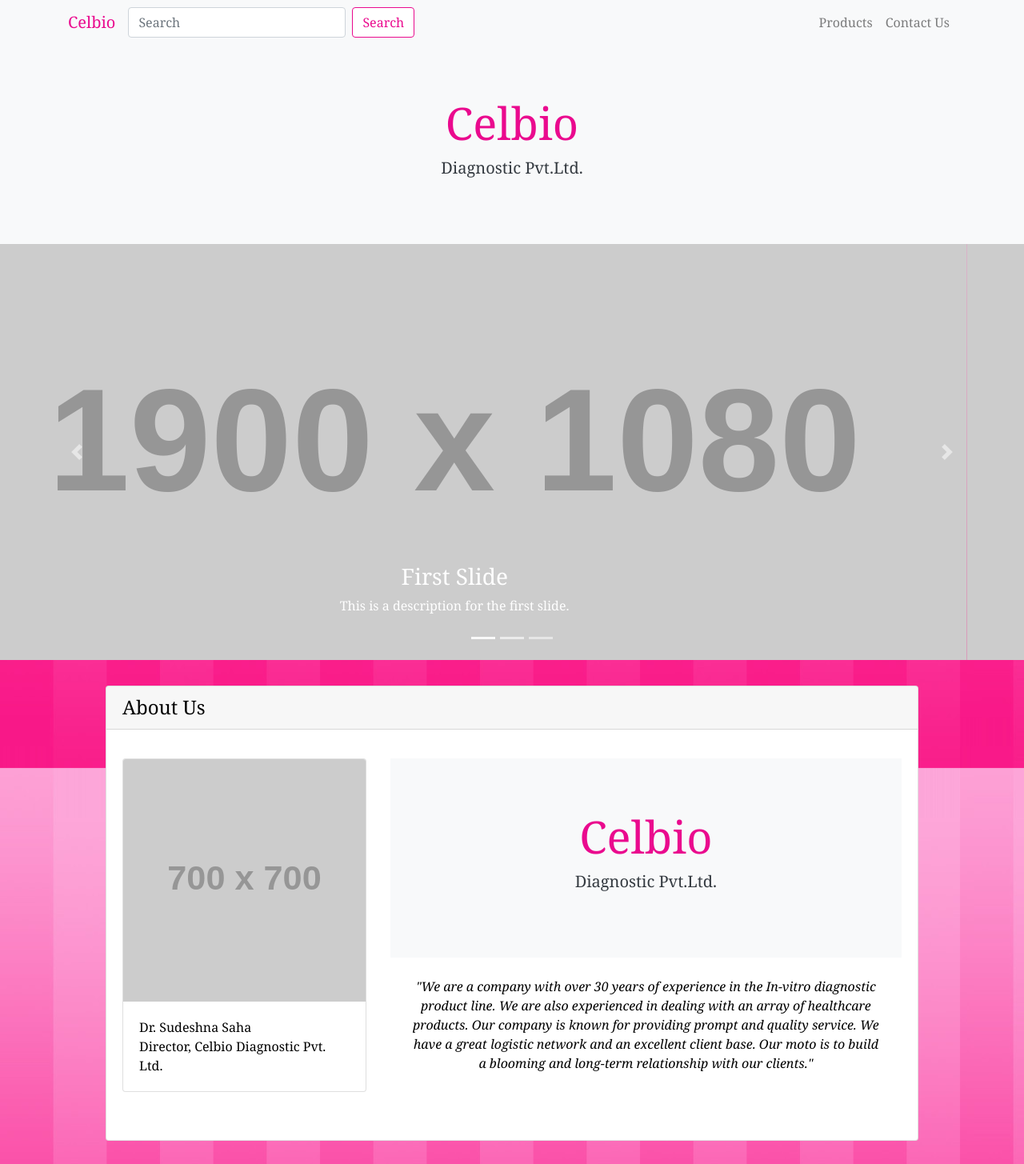
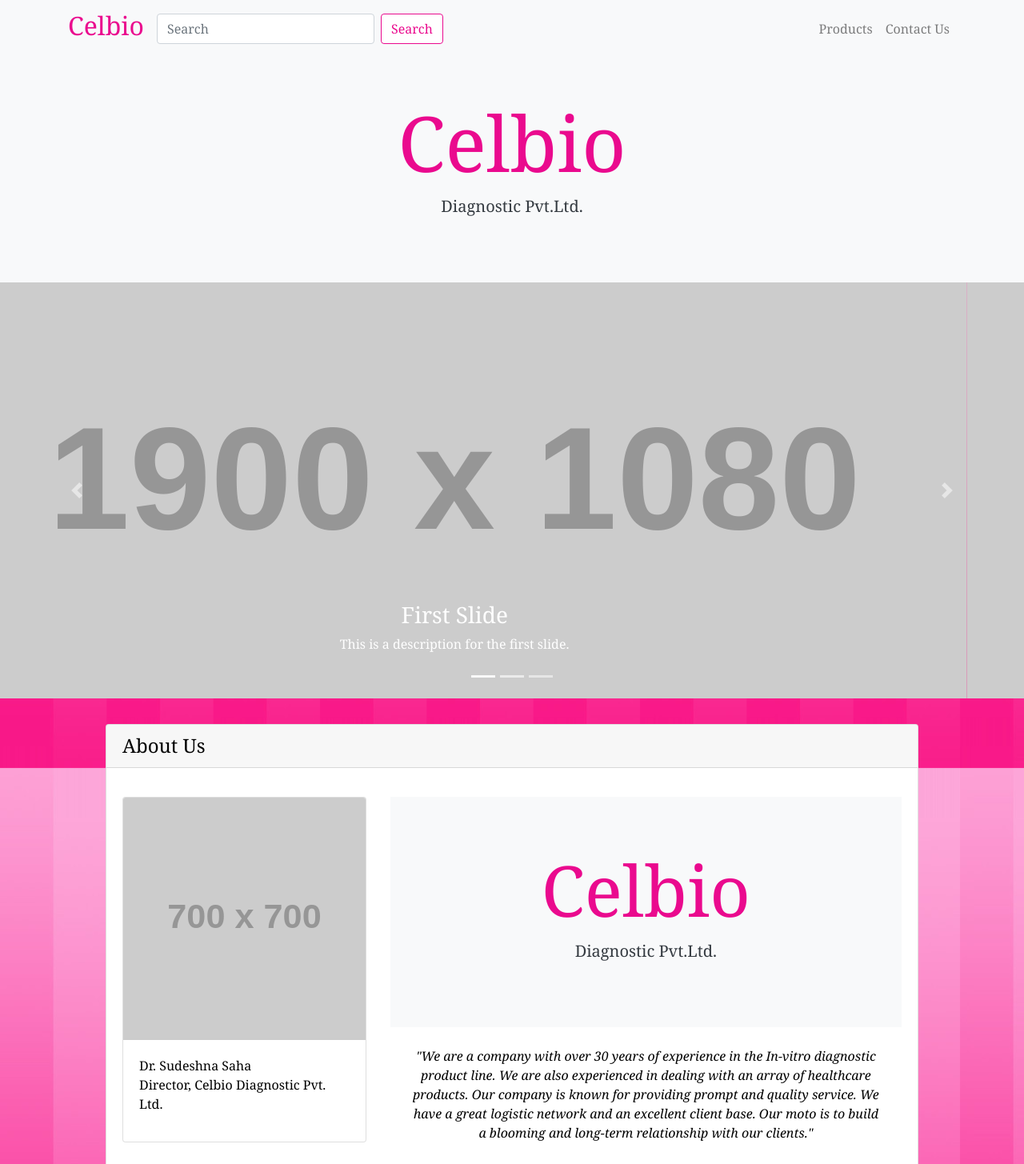
Before and after one commit to sourabhsaha94/chinti-website, a website: page index.html in a window 1280 px wide. Shown: the top 1455 px of the page at 80% size. Drawn offline with Linux system fonts and the light colour scheme; placeholder pictures from the web are drawn by us.

Commit message:
increased font size

```diff
--- a/index.html
+++ b/index.html
@@ -23,7 +23,7 @@
   <!-- Navigation -->
   <nav class="navbar fixed-top navbar-expand-lg navbar-light bg-light fixed-top">
     <div class="container">
-      <a class="navbar-brand" href="index.html">Celbio</a>
+      <a class="navbar-brand" href="index.html"><h2>Celbio</h2></a>
       <button class="navbar-toggler navbar-toggler-right" type="button" data-toggle="collapse" data-target="#navbarResponsive" aria-controls="navbarResponsive" aria-expanded="false" aria-label="Toggle navigation">
         <span class="navbar-toggler-icon"></span>
       </button>
@@ -46,8 +46,8 @@
   <header>
     <div class="jumbotron jumbotron-fluid bg-light text-center">
       <div class="container">
-        <h1 class="display-4">Celbio</h1>
-        <p class="lead text-dark">Diagnostic Pvt.Ltd.</p>
+        <h1 class="display-1">Celbio</h1>
+        <p class="lead display-5 text-dark">Diagnostic Pvt.Ltd.</p>
       </div>
     </div>
     <div id="carouselExampleIndicators" class="carousel slide" data-ride="carousel">
@@ -115,7 +115,7 @@
                 <div class="col-lg-8 mb-8">
                   <div class="jumbotron jumbotron-fluid bg-light text-center">
                     <div class="container">
-                      <h1 class="display-4">Celbio</h1>
+                      <h1 class="display-2">Celbio</h1>
                       <p class="lead text-dark">Diagnostic Pvt.Ltd.</p>
                     </div>
                   </div>
```
